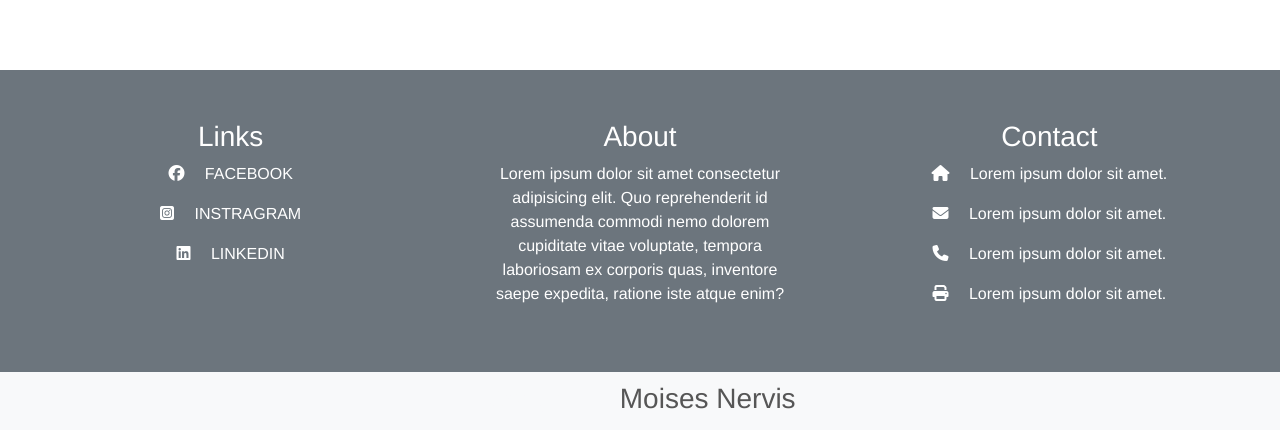
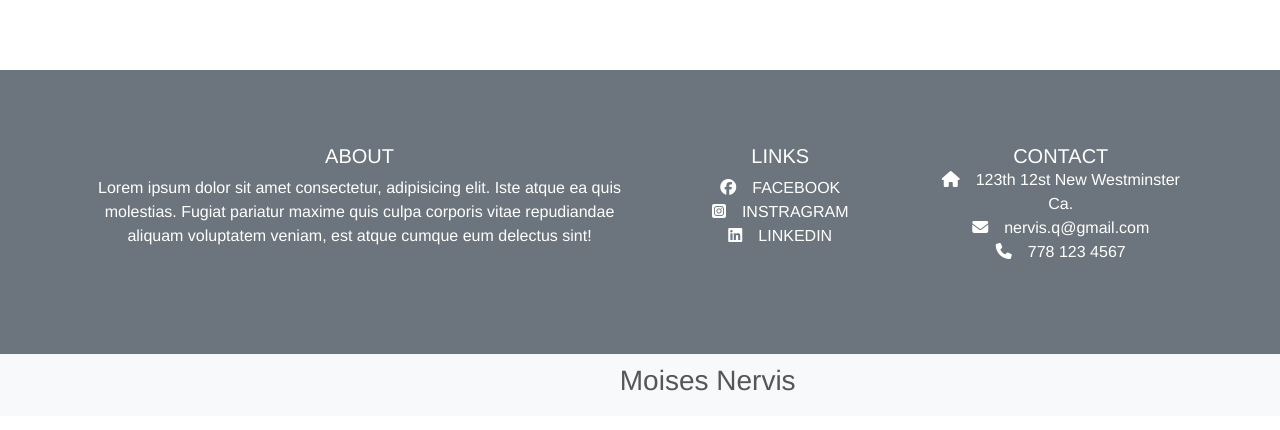
Before and after one commit to MoisesNer/sebittw, a plain HTML site: page about/about.html in a window 1280 px wide. Shown: the part 1490-1920 px from the top of the page. Drawn offline with nearby package versions, Linux system fonts and the light colour scheme.

Commit message:
fixed footer about

```diff
--- a/about/about.html
+++ b/about/about.html
@@ -32,7 +32,7 @@
 
     <!-- NAV BAR -->
     <nav class="navbar navbar-expand-lg navbar-light bg-light fixed top" id="navbar">
-        <a class="navbar-brand " href="#">SEBI ThroughTheWorld</a>
+        <a class="navbar-brand " href="/index.html">SEBI ThroughTheWorld</a>
         <button class="navbar-toggler" type="button" data-toggle="collapse" data-target="#navbarSupportedContent" aria-controls="navbarSupportedContent" aria-expanded="false" aria-label="Toggle navigation">
           <span class="navbar-toggler-icon"></span>
         </button>
@@ -115,32 +115,64 @@
 </div>
 
 <!-- FOOTER -->
-<footer id="footer" class="bg-secondary">
+<footer class="bg-secondary text-center text-lg-start" id="footer">
+  <!-- Grid container -->
+  <div class="container p-4">
+    <!--Grid row-->
+    <div class="row">
+      <!--Grid column-->
+      <div class="col-lg-6 col-md-12 mb-4 mb-md-0">
+        <h5 class="text-uppercase">About</h5>
 
-  <div class="footerLinks">
+        <p>
+          Lorem ipsum dolor sit amet consectetur, adipisicing elit. Iste atque ea quis
+          molestias. Fugiat pariatur maxime quis culpa corporis vitae repudiandae aliquam
+          voluptatem veniam, est atque cumque eum delectus sint!
+        </p>
+      </div>
+      <!--Grid column-->
 
-      <div class="row footerColumn">
-          <div class="col">
-              <h3>Links</h3>
-              <p><a href="https://www.facebook.com/mossnrv" target="_blank"><i class="fab fa-facebook mr-3"></i> FACEBOOK</a></p>
-              <p><a href="#"><i class="fab fa-instagram-square mr-3" target="_blank"></i> INSTRAGRAM</a></p>
-              <p><a href="https://www.linkedin.com/in/moises-nervis123/" target="_blank "><i class="fab fa-linkedin mr-3"></i> LINKEDIN</a></p>
-          </div>
+      <div class="col-lg-3 col-md-6 mb-4 mb-md-0">
+        <h5 class="text-uppercase">Links</h5>
 
-          <div class="col-3">
-              <h3>About</h3>
-              <p>Lorem ipsum dolor sit amet consectetur adipisicing elit. Quo reprehenderit id assumenda commodi nemo dolorem cupiditate vitae voluptate, tempora laboriosam ex corporis quas, inventore saepe expedita, ratione iste atque enim?</p>
-          </div>
+        <ul class="list-unstyled mb-0">
+          <li>
+            <!-- <a href="#!" class="text-dark">Link 1</a> -->
+            <a href="https://www.facebook.com/mossnrv" target="_blank"><i class="fab fa-facebook mr-3"></i>FACEBOOK</a>
+          </li>
+          <li>
+            <!-- <a href="#!" class="text-dark">Link 2</a> -->
+            <a href="https://www.instagram.com/seba.nervis/?hl=en" target="_blank"></a><i class="fab fa-instagram-square mr-3" target="_blank"></i>INSTRAGRAM</a>
+          </li>
+          <li>
+            <!-- <a href="#!" class="text-dark">Link 3</a> -->
+            <a href="https://www.linkedin.com/in/moises-nervis123/" target="_blank "><i class="fab fa-linkedin mr-3"></i>LINKEDIN</a>
+          </li>
+        </ul>
+      </div>
 
-          <div class="col">
-              <h3>Contact</h3>
-              <p><a href="#"><i class="fas fa-home mr-3"></i>  Lorem ipsum dolor sit amet.</a></p>
-              <p><a href="#"><i class="fa fa-envelope mr-3"></i> Lorem ipsum dolor sit amet.</a></p>
-              <p><a href="#"><i class="fa fa-phone mr-3"></i> Lorem ipsum dolor sit amet.</a></p>
-              <p><a href="#"><i class="fa fa-print mr-3"></i> Lorem ipsum dolor sit amet.</a></p>
-          </div>
+      <!--Grid column-->
+      <div class="col-lg-3 col-md-6 mb-4 mb-md-0">
+        <h5 class="text-uppercase mb-0">Contact</h5>
 
+        <ul class="list-unstyled">
+          <li>
+            <!-- <a href="#!" class="text-dark">Link 1</a> -->
+            <a href="#"><i class="fas fa-home mr-3"></i>123th 12st New Westminster Ca.</a>
+          </li>
+          <li>
+            <!-- <a href="#!" class="text-dark">Link 2</a> -->
+            <a href="#"><i class="fa fa-envelope mr-3"></i>nervis.q@gmail.com</a>
+          </li>
+          <li>
+            <!-- <a href="#!" class="text-dark">Link 3</a> -->
+            <a href="#"><i class="fa fa-phone mr-3"></i>778 123 4567</a>
+          </li>
+        </ul>
       </div>
+      <!--Grid column-->
+    </div>
+    <!--Grid row-->
   </div>
 
   <div class="bottom bg-light">
```
Also changed, not shown: index.html (+1 -1 lines), subPages/canada.html (+1 -1 lines), subPages/chile.html (+1 -1 lines), subPages/france.html (+1 -1 lines), subPages/italy.html (+1 -1 lines), subPages/mexico.html (+1 -1 lines), subPages/spain.html (+1 -1 lines), subPages/usa.html (+1 -1 lines).
